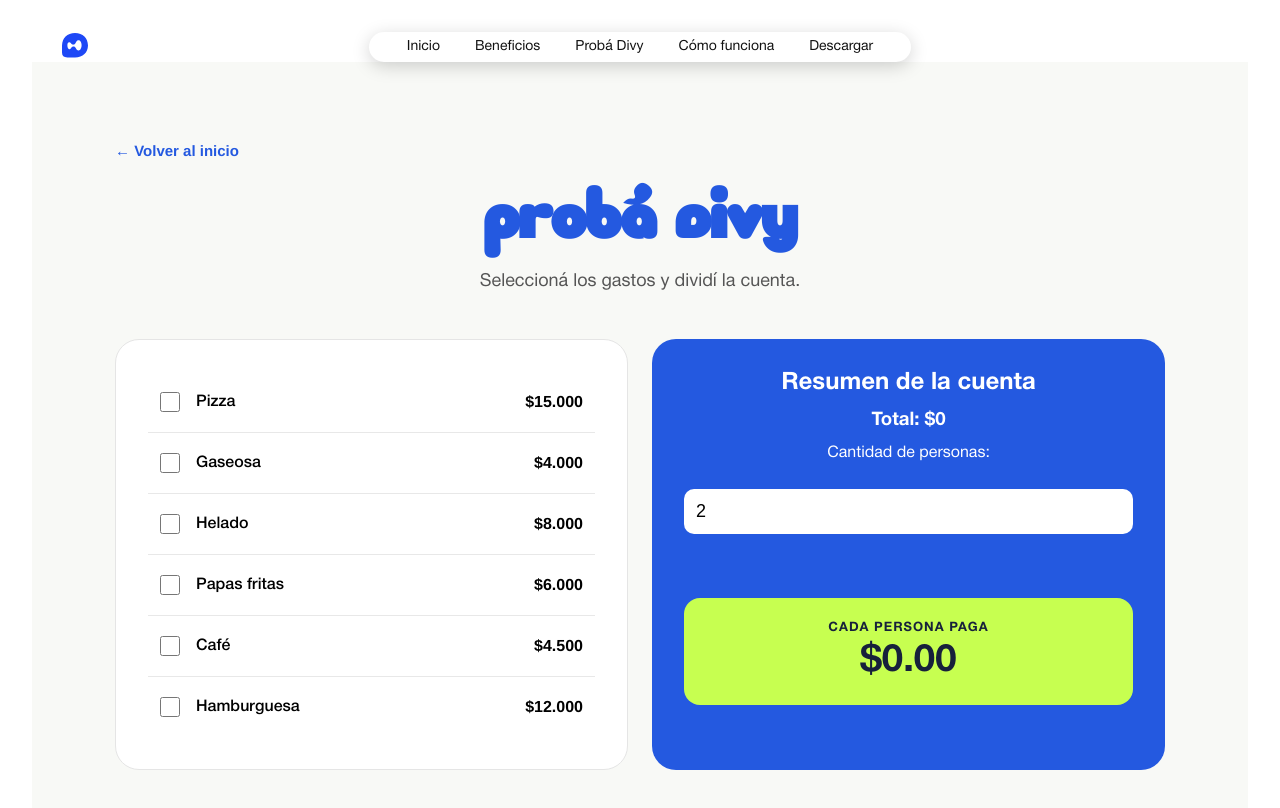
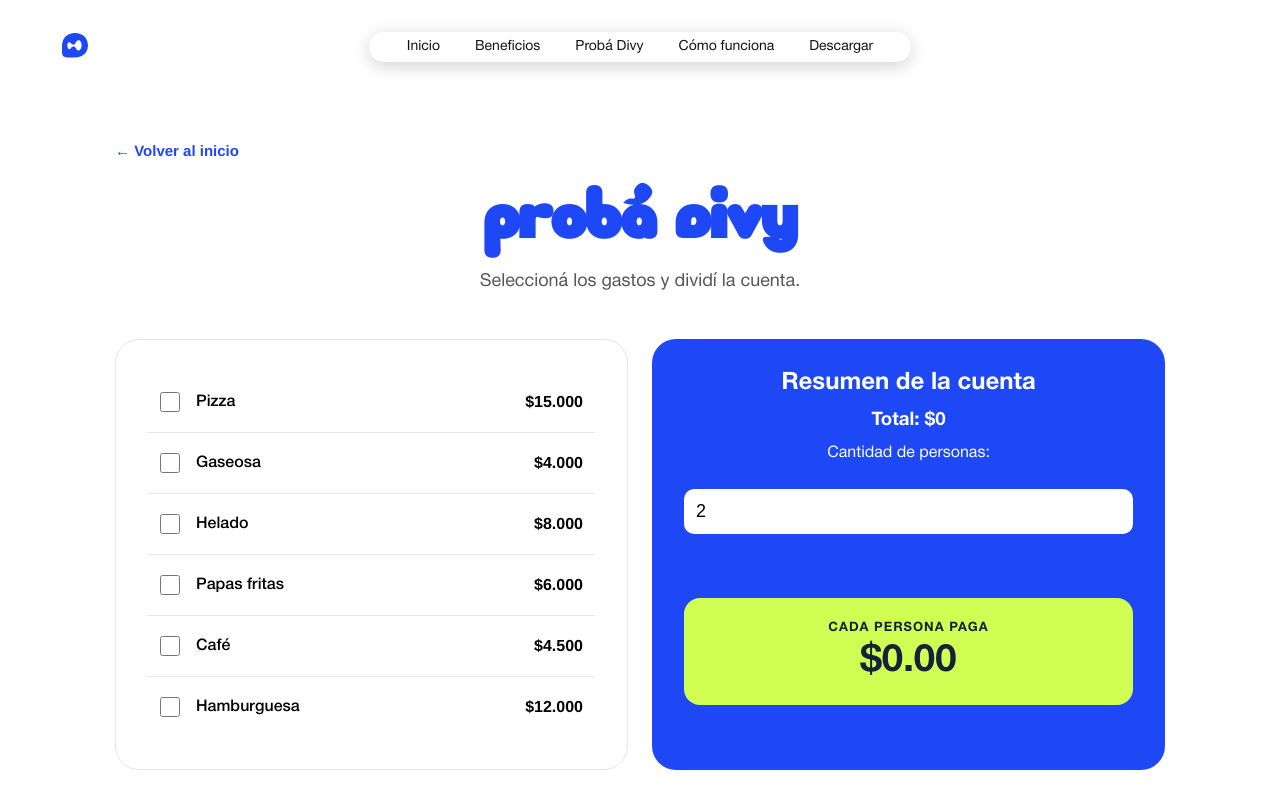
Before and after one commit to leandro-lasala/Divy, a React (Vite) app in the folder divy-temp/: page /demo in a window 1280 px wide. Shown: the top 808 px of the page. Built offline with nearby package versions, Linux system fonts and the light colour scheme.

Commit message:
Update Demo component styles for improved consistency and readability

```diff
--- a/divy-temp/src/paginas/Demo.css
+++ b/divy-temp/src/paginas/Demo.css
@@ -10,7 +10,7 @@
 
 .demo {
   min-height: 100vh;
-  background-color: #f8f9f6;
+  background-color: #ffffff;
   padding: 80px 24px;
 }
 
@@ -18,7 +18,7 @@
   font-size: clamp(36px, 5vw, 64px);
   text-align: center;
   font-family: 'Mignone', serif;
-  color: #2459e0;
+  color: #1E48F6;
   margin-bottom: 12px;
 }
 
@@ -49,7 +49,7 @@
 }
 
 .demo-resumen {
-  background-color: #2459e0;
+  background-color: #1E48F6;
   color: white;
 }
 
@@ -70,7 +70,7 @@
 }
 
 .demo-resultado {
-  background-color: #c7ff50;
+  background-color: #D0FE53;
   color: #17213b;
   padding: 24px;
   border-radius: 16px;
@@ -96,7 +96,7 @@
   margin: 0 auto 24px;
   text-align: left;
 
-  color: #2459e0;
+  color: #1E48F6;
   font-size: 15px;
   font-weight: 600;
   text-decoration: none;
```
